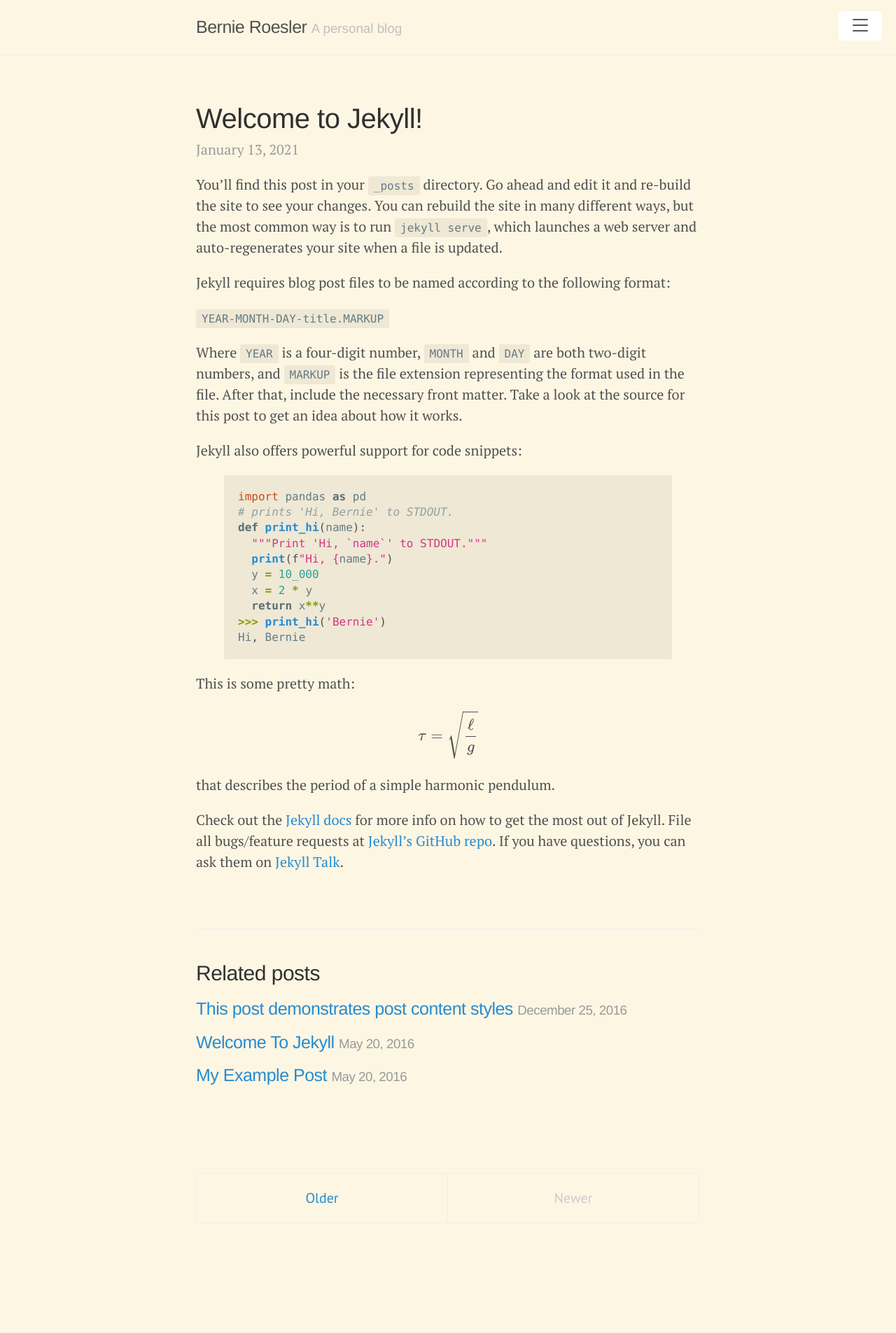
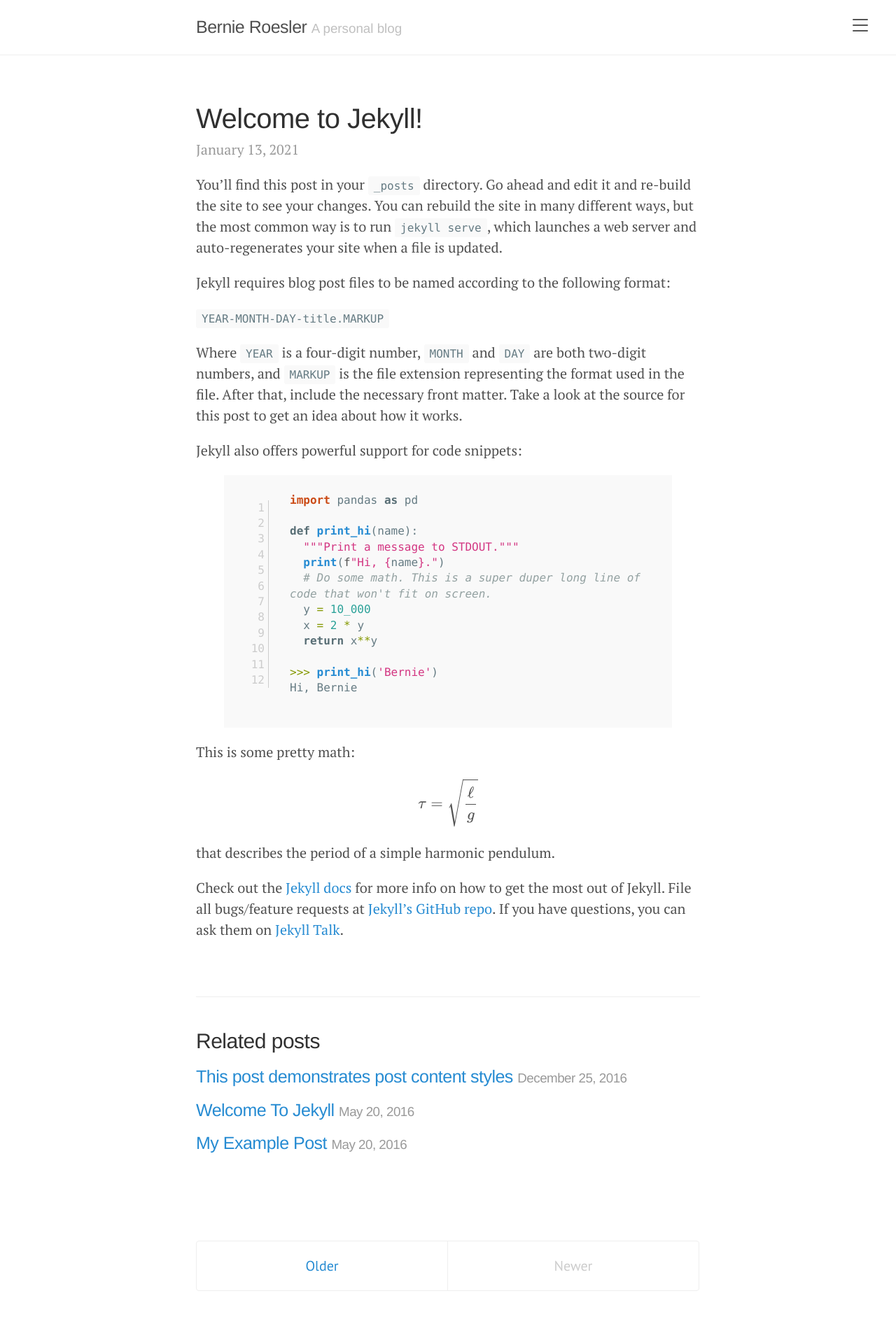
Before and after one commit to broesler/broesler.github.io, a Jekyll site: the page built from _posts/2021-01-01-welcome-to-jekyll.md, in a window 1280 px wide. Shown: the whole page at 70% size. Built offline with Jekyll 4.4.1, drawn with Linux system fonts in a browser that asks for light colours; nearby versions of some CDN libraries; before the commit the page ends 1808 px from its top, so only the background shows below that.

Commit message:
Mess around with colors and linenos styling.

```diff
--- a/_posts/2021-01-01-welcome-to-jekyll.md
+++ b/_posts/2021-01-01-welcome-to-jekyll.md
@@ -26,15 +26,17 @@
 {% endcomment %}
 -->
 
-{% highlight python %}
+{% highlight python linenos %}
 import pandas as pd
-# prints 'Hi, Bernie' to STDOUT.
+
 def print_hi(name):
-  """Print 'Hi, `name`' to STDOUT."""
+  """Print a message to STDOUT."""
   print(f"Hi, {name}.")
+  # Do some math. This is a super duper long line of code that won't fit on screen.
   y = 10_000
   x = 2 * y
   return x**y
+
 >>> print_hi('Bernie')
 Hi, Bernie
 {% endhighlight %}
--- a/assets/css/base.css
+++ b/assets/css/base.css
@@ -42,8 +42,7 @@
 
 body {
   color: #515151;
-  /* background-color: #fff; */
-  background-color: var(--sol-bg);
+  background-color: #fff;
   -webkit-text-size-adjust: 100%;
       -ms-text-size-adjust: 100%;
 }
@@ -148,29 +147,56 @@
   font-size: 80%;
   /* color: #bf616a; */
   color: var(--sol-body);
-  /* background-color: #f9f9f9; */
-  background-color: var(--sol-bghi);
+  background-color: #f9f9f9;
+  /* background-color: var(--sol-bghi); */
   border-radius: 3px;
 }
 pre {
   display: block;
   margin-top: 0;
   margin-bottom: 1rem;
-  padding: 1rem;
+  padding: 0.5rem;
   font-size: .8rem;
   line-height: 1.4;
   white-space: pre;
   white-space: pre-wrap;
   word-break: break-all;
   word-wrap: break-word;
-  /* background-color: #f9f9f9; */
-  background-color: var(--sol-bghi);
+  background-color: #f9f9f9;
+  /* background-color: var(--sol-bghi); */
 }
 pre code {
   padding: 0;
   font-size: 100%;
   color: inherit;
   background-color: transparent;
+}
+.rouge-table {
+  padding: 0;
+  border: none;
+}
+.rouge-table td {
+  padding 0;
+  border: none;
+}
+.rouge-table code {
+  overflow: auto;
+}
+.gutter {
+  padding-left: 0.25rem;
+  border: none;
+  /* min-width: 50px;  /1* TODO 4*var(--base-font-size) */
+  min-width: 4em;
+}
+/* TODO
+ *    * fix wrapping of linenos
+ *    * customize line numbers/`pre code table` property
+ */
+.lineno {
+  color: #ccc;
+  text-align: right;
+  padding: 0 5px;
+  border-right: 1px solid #ccc;
 }
 
 /* Pygments via Jekyll */
--- a/assets/css/solarized.css
+++ b/assets/css/solarized.css
@@ -35,28 +35,25 @@
 
 @media (prefers-color-scheme dark) {
   :root {
-    /* --sol-bg:  var(--sol-base03); */
-    /* --sol-bghi:  var(--sol-base02); */
-    /* --sol-comment:  var(--sol-base01); */
-    /* --sol-body: var(--sol-base0); */
-    /* --sol-emph: var(--sol-base1); */
-    --sol-bg:  var(--sol-orange);
+    --sol-bg:  var(--sol-base03);
+    --sol-bghi:  var(--sol-base02);
+    --sol-comment:  var(--sol-base01);
+    --sol-body: var(--sol-base0);
+    --sol-emph: var(--sol-base1);
   }
 }
 
 /*  Syntax highlighting styles */
 /*  -------------------------- */
+
+.highlight .err   { color: var(--sol-red) }  /*  Error */
+.highlight .p     { color: var(--sol-body) } /* Punctuation */
 .highlight .c     { color: var(--sol-comment); font-style: italic }  /*  Comment */
-.highlight .err   { color: var(--sol-red) }  /*  Error */
-.highlight .g     { color: var(--sol-comment) } /* Generic */
-.highlight .k     { color: var(--sol-emph); font-weight: bold }  /*  Keyword */
-.highlight .l     { color: var(--sol-body) } /* Literal */
-.highlight .n     { color: var(--sol-body) } /* Name */
-.highlight .o     { color: var(--sol-green); font-weight: bold }  /*  Operator */
 .highlight .cm    { color: var(--sol-comment); font-style: italic }  /*  Comment.Multiline */
 .highlight .cp    { color: var(--sol-comment); font-weight: bold }  /*  Comment.Preproc */
 .highlight .c1    { color: var(--sol-comment); font-style: italic }  /*  Comment.Single */
 .highlight .cs    { color: var(--sol-comment); font-weight: bold; font-style: italic }  /*  Comment.Special */
+.highlight .g     { color: var(--sol-comment) } /* Generic */
 .highlight .gd    { color: var(--sol-red) }  /*  Generic.Deleted */
 .highlight .gd .x { color: var(--sol-red) }  /*  Generic.Deleted.Specific */
 .highlight .ge    { color: var(--sol-body); font-style: italic }  /*  Generic.Emph */
@@ -69,12 +66,14 @@
 .highlight .gs    { color: var(--sol-emph); font-weight: bold }  /*  Generic.Strong */
 .highlight .gu    { color: var(--sol-comment) }  /*  Generic.Subheading */
 .highlight .gt    { color: var(--sol-red) }  /*  Generic.Traceback */
-.highlight .kn    { color: var(--sol-orange) } /* Keyword.Namespace */
+.highlight .k     { color: var(--sol-emph); font-weight: bold }  /*  Keyword */
+.highlight .kn    { color: var(--sol-orange); font-weight: bold } /* Keyword.Namespace */
 .highlight .kc    { color: var(--sol-emph); font-weight: bold }  /*  Keyword.Constant */
 .highlight .kd    { color: var(--sol-emph); font-weight: bold }  /*  Keyword.Declaration */
 .highlight .kp    { color: var(--sol-emph); font-weight: bold }  /*  Keyword.Pseudo */
 .highlight .kr    { color: var(--sol-emph); font-weight: bold }  /*  Keyword.Reserved */
 .highlight .kt    { color: var(--sol-violet); font-weight: bold }  /*  Keyword.Type */
+.highlight .n     { color: var(--sol-body) } /* Name */
 .highlight .na    { color: var(--sol-cyan) }  /*  Name.Attribute */
 .highlight .nb    { color: var(--sol-blue) }  /*  Name.Builtin */
 .highlight .nc    { color: var(--sol-violet); font-weight: bold }  /*  Name.Class */
@@ -85,8 +84,10 @@
 .highlight .nn    { color: var(--sol-body) }  /*  Name.Namespace */
 .highlight .nt    { color: var(--sol-blue) }  /*  Name.Tag */
 .highlight .nv    { color: var(--sol-cyan) }  /*  Name.Variable */
-.highlight .ow    { color: var(--sol-green); font-weight: bold }  /*  Operator.Word */
+.highlight .o     { color: var(--sol-green) }  /*  Operator */
+.highlight .ow    { color: var(--sol-green) }  /*  Operator.Word */
 .highlight .w     { color: var(--sol-comment) }  /*  Text.Whitespace */
+.highlight .l     { color: var(--sol-body) } /* Literal */
 .highlight .m     { color: var(--sol-cyan) }  /*  Literal.Number */
 .highlight .mf    { color: var(--sol-cyan) }  /*  Literal.Number.Float */
 .highlight .mh    { color: var(--sol-cyan) }  /*  Literal.Number.Hex */
@@ -109,5 +110,6 @@
 .highlight .vc    { color: var(--sol-cyan) }  /*  Name.Variable.Class */
 .highlight .vg    { color: var(--sol-cyan) }  /*  Name.Variable.Global */
 .highlight .vi    { color: var(--sol-cyan) }  /*  Name.Variable.Instance */
+
 /*=============================================================================
  *===========================================================================*/
```
